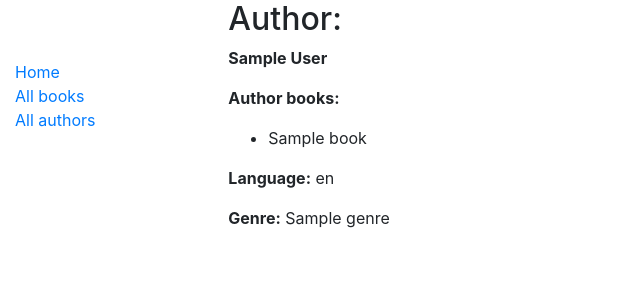
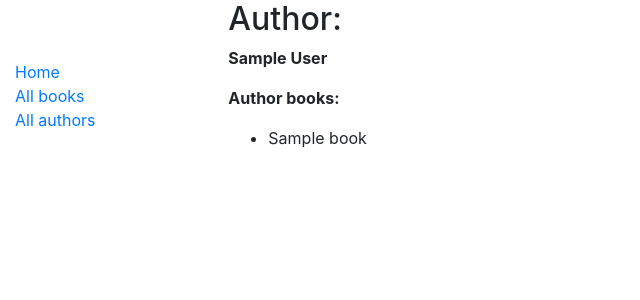
Before and after one commit to nikolai-sh/Library, a Django app: template locallibrary/catalog/templates/catalog/author_detail.html in a window 1280 px wide. Shown: the top 300 px of the page, without its empty margins (0-640 px from the left). Run offline with Django 3.2, Linux system fonts and the light colour scheme; the template is opened without the code that fills it: most values are stand-ins (such as "Sample title", 1, 10 or a date in 2020).

Commit message:
update author_detail

```diff
--- a/locallibrary/catalog/templates/catalog/author_detail.html
+++ b/locallibrary/catalog/templates/catalog/author_detail.html
@@ -13,7 +13,7 @@
         {% endfor %}
       {% endif %}
     </ul>
-  <p><strong>Language:</strong> {{ author.book.language_set.lang }}</p>
-  <p><strong>Genre:</strong> {{ author.genre.all|join:", " }}</p>
+  <!-- <p><strong>Language:</strong> {{ author.book.language_set.lang }}</p>
+  <p><strong>Genre:</strong> {{ author.genre.all|join:", " }}</p>   -->
 </div>
 {% endblock %}
```
